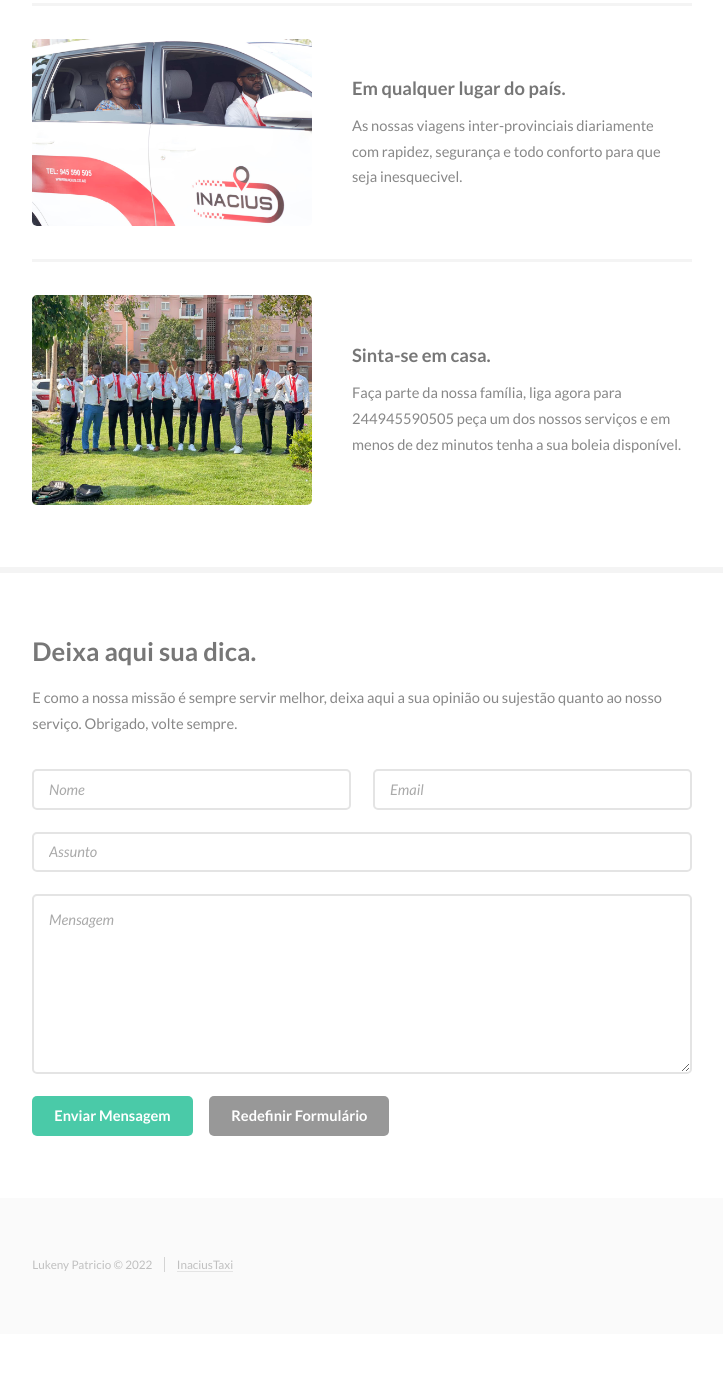
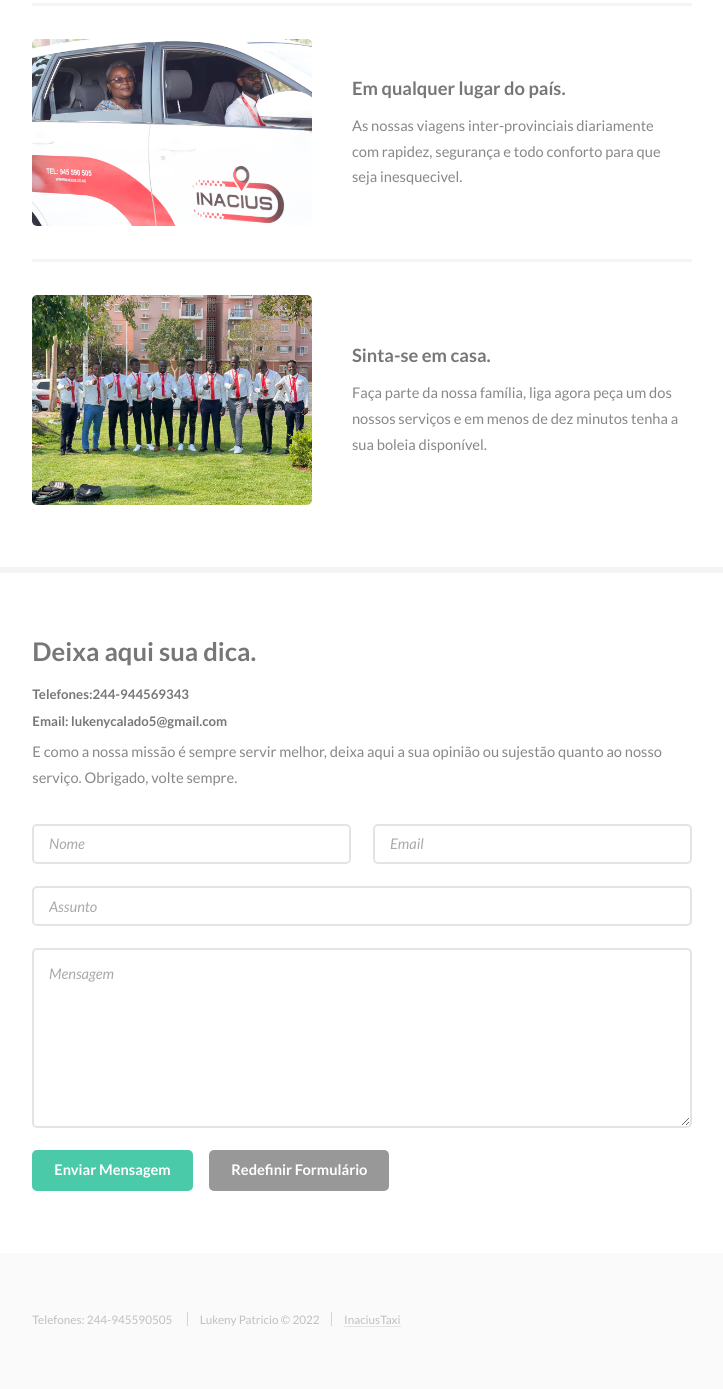
Before and after one commit to LukenyPatricio/InaciusTaxi, a plain HTML site: page index.html in a window 1280 px wide. Shown: the part 1411-2800 px from the top of the page, without its empty margins (131-854 px from the left). Before the commit the page ends 2745 px from the top, so only its background shows below. Drawn offline with Linux system fonts and the light colour scheme.

Commit message:
atualização 01

```diff
--- a/index.html
+++ b/index.html
@@ -92,7 +92,7 @@
 											<a href="#" class="image"><img src="./images/Baixohhh.jpeg" alt="" /></a>
 											<div class="inner">
 												<h4>Sinta-se em casa.</h4>
-												<p>Faça parte da nossa família, liga agora para 244945590505 peça um dos nossos serviços e em menos de dez minutos tenha a sua boleia disponível.</p>
+												<p>Faça parte da nossa família, liga agora peça um dos nossos serviços e em menos de dez minutos tenha a sua boleia disponível.</p>
 											</div>
 										</article>
 									</div>
@@ -103,7 +103,10 @@
 							<section id="four">
 								<div class="container">
 									<h3>Deixa aqui sua dica.</h3>
-									<p>E como a nossa missão é sempre servir melhor, deixa aqui a sua opinião ou sujestão quanto ao nosso serviço.
+									<h5>Telefones:244-944569343</h5>
+									<h5>Email: lukenycalado5@gmail.com </h5>
+									<p>
+										E como a nossa missão é sempre servir melhor, deixa aqui a sua opinião ou sujestão quanto ao nosso serviço.
 										Obrigado, volte sempre.
 									</p>
 									<form method="post" action="#">
@@ -130,6 +133,7 @@
 					<section id="footer">
 						<div class="container">
 							<ul class="copyright">
+								<li>Telefones: 244-945590505</li>
 								<li> Lukeny Patricio &copy; 2022 </li><li> <a href="https://www.facebook.com/Inacius-Taxi-Personalizados-106742804404525">InaciusTaxi</a></li>
 							</ul>
 						</div>
```
